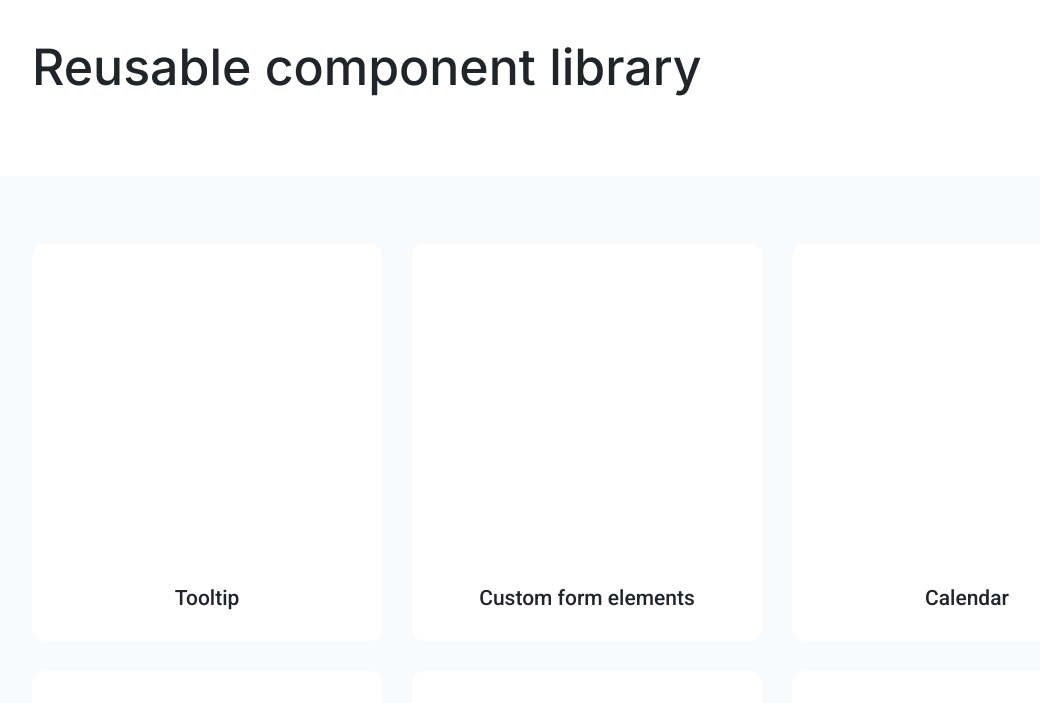
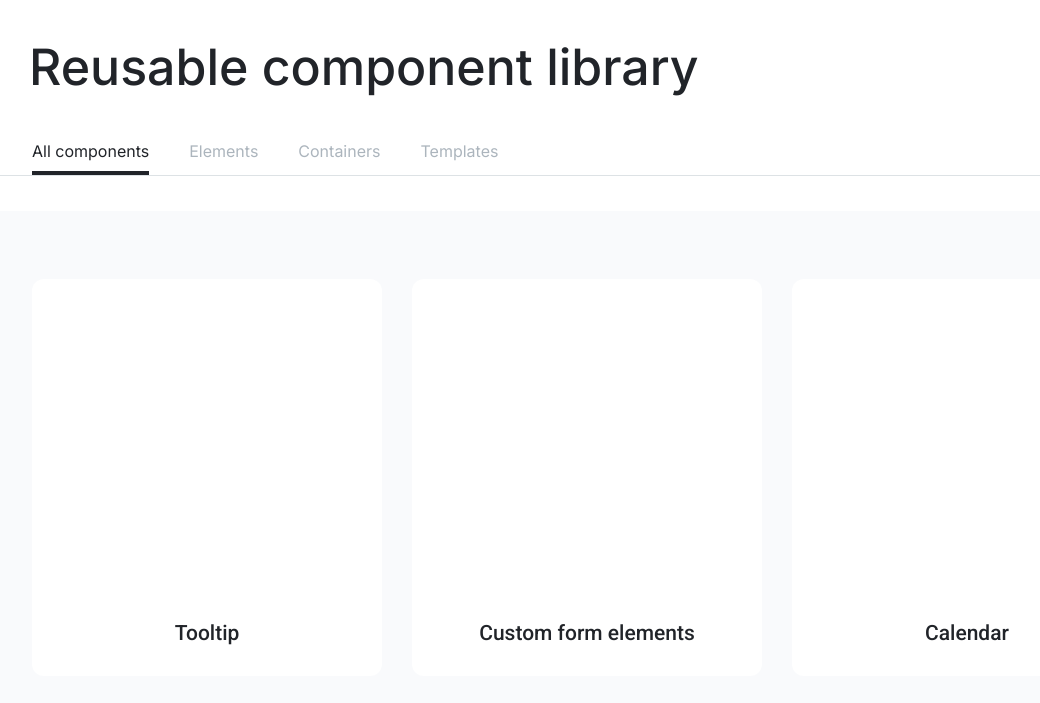
Before and after one commit to js-tasks-ru/htmlcss-20240216_vladimir-khleborodov, a website: page index.html in a window 1280 px wide. Shown: the part 63-766 px from the top of the page, without its empty margins (53-1093 px from the left). Drawn offline with nearby package versions, Linux system fonts and the light colour scheme.

Commit message:
tabs created

```diff
--- a/assets/css/main.css
+++ b/assets/css/main.css
@@ -8,6 +8,7 @@
 @import "../../components/card/card.css";
 @import "../../components/sidebar/sidebar.css";
 @import "../../components/component-overview/component-overview.css";
+@import "../../components/tabs/tabs.css";
 @import "../../03-lection1/01-button/button.css";
 @import "../../03-lection1/02-accordion/accordion.css";
 @import "../../04-lection2/01-histogram/histogram.css";
--- a/components/header/header.css
+++ b/components/header/header.css
@@ -1,8 +1,21 @@
 .header {
+  position: relative;
+
   padding-top: 24px;
-  padding-bottom: 77px;
+  padding-bottom: 35px;
 
   background-color: var(--white);
+}
+
+.header::after {
+  position: absolute;
+  bottom: 35px;
+
+  content: "";
+  width: 100%;
+  height: 1px;
+
+  background-color: var(--grey-2);
 }
 
 .header__items {
@@ -23,7 +36,10 @@
 }
 
 .header__title {
-  margin: 0;
+  position: relative;
+  left: -3px;
+
+  margin: 0 0 40px;
 
   font-family: 'Inter', Verdana, sans-serif;
   font-size: 50px;
--- /dev/null
+++ b/components/tabs/tabs.css
@@ -0,0 +1,49 @@
+.tabs {
+  display: flex;
+  gap: 40px;
+  width: 469px;
+  height: 37px;
+}
+
+.tabs__radio {
+  position: absolute;
+  left: -100vw;
+  opacity: 0;
+}
+
+.tabs__item {
+  position: relative;
+
+  display: flex;
+  align-items: flex-start;
+
+  cursor: pointer;
+}
+
+.tabs__text {
+  font-family: 'Inter', Helvetica, sans-serif;
+  font-size: 16px;
+  font-weight: 400;
+  line-height: 24px;
+  text-align: left;
+
+  color: var(--grey-3);
+}
+
+.tabs__radio:checked ~ .tabs__item-state
+.tabs__text {
+  color: var(--black);
+}
+
+.tabs__radio:checked ~ .tabs__item-state
+.tabs__text:after {
+  position: absolute;
+  left: 0;
+  bottom: 0;
+
+  content: "";
+  width: 100%;
+  height: 5px;
+
+  background-color: var(--black);
+}
--- a/index.html
+++ b/index.html
@@ -17,6 +17,40 @@
             </div>
           </div>
           <h1 class="header__title">Reusable component library</h1>
+          <div class="tabs">
+            <label class="tabs__item">
+              <input class="tabs__radio" type="radio" name="tab-item" checked>
+              <div class="tabs__item-state">
+                <div class="tabs__item-control">
+                  <span class="tabs__text">All components</span>
+                </div>
+              </div>
+            </label>
+            <label class="tabs__item">
+              <input class="tabs__radio" type="radio" name="tab-item">
+              <div class="tabs__item-state">
+                <div class="tabs__item-control">
+                  <span class="tabs__text">Elements</span>
+                </div>
+              </div>
+            </label>
+            <label class="tabs__item">
+              <input class="tabs__radio" type="radio" name="tab-item">
+              <div class="tabs__item-state">
+                <div class="tabs__item-control">
+                  <span class="tabs__text">Containers</span>
+                </div>
+              </div>
+            </label>
+            <label class="tabs__item">
+              <input class="tabs__radio" type="radio" name="tab-item">
+              <div class="tabs__item-state">
+                <div class="tabs__item-control">
+                  <span class="tabs__text">Templates</span>
+                </div>
+              </div>
+            </label>
+          </div>
         </div>
       </header>
       <main class="preview page__main">
```
